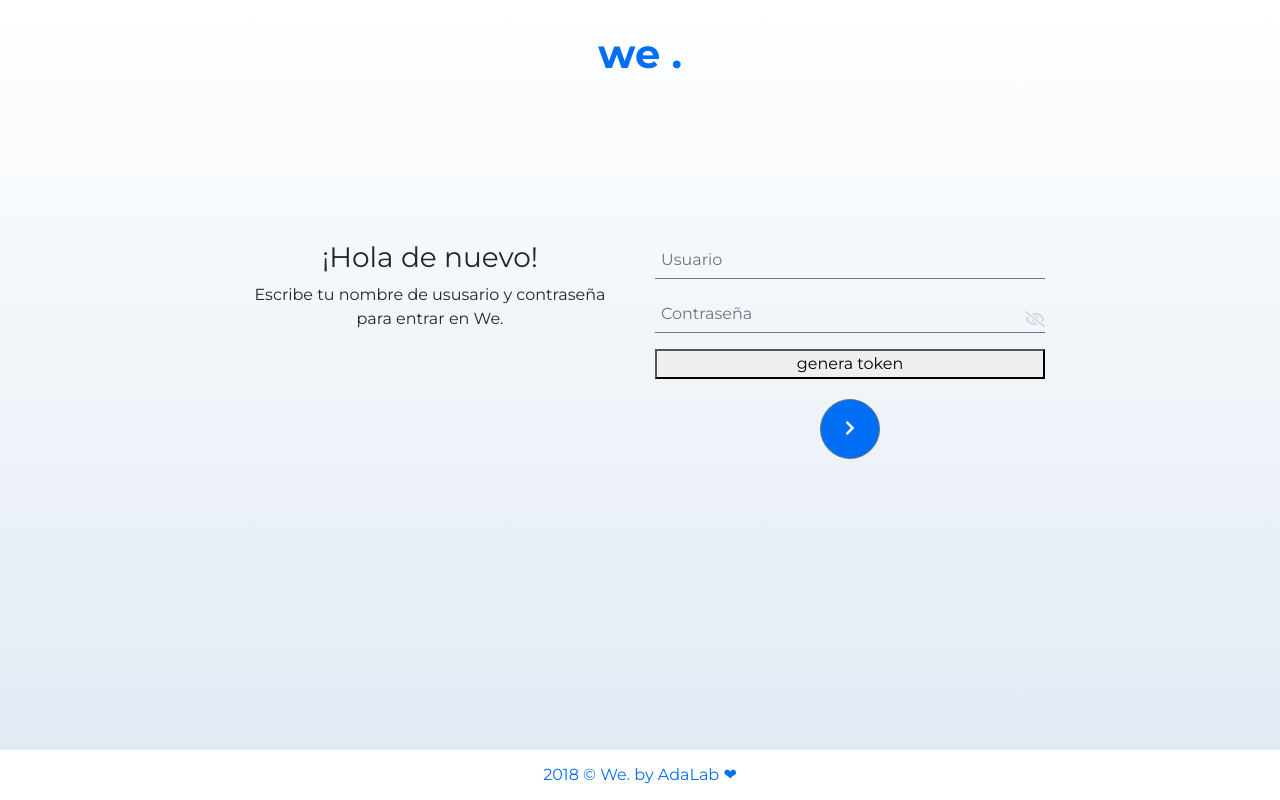
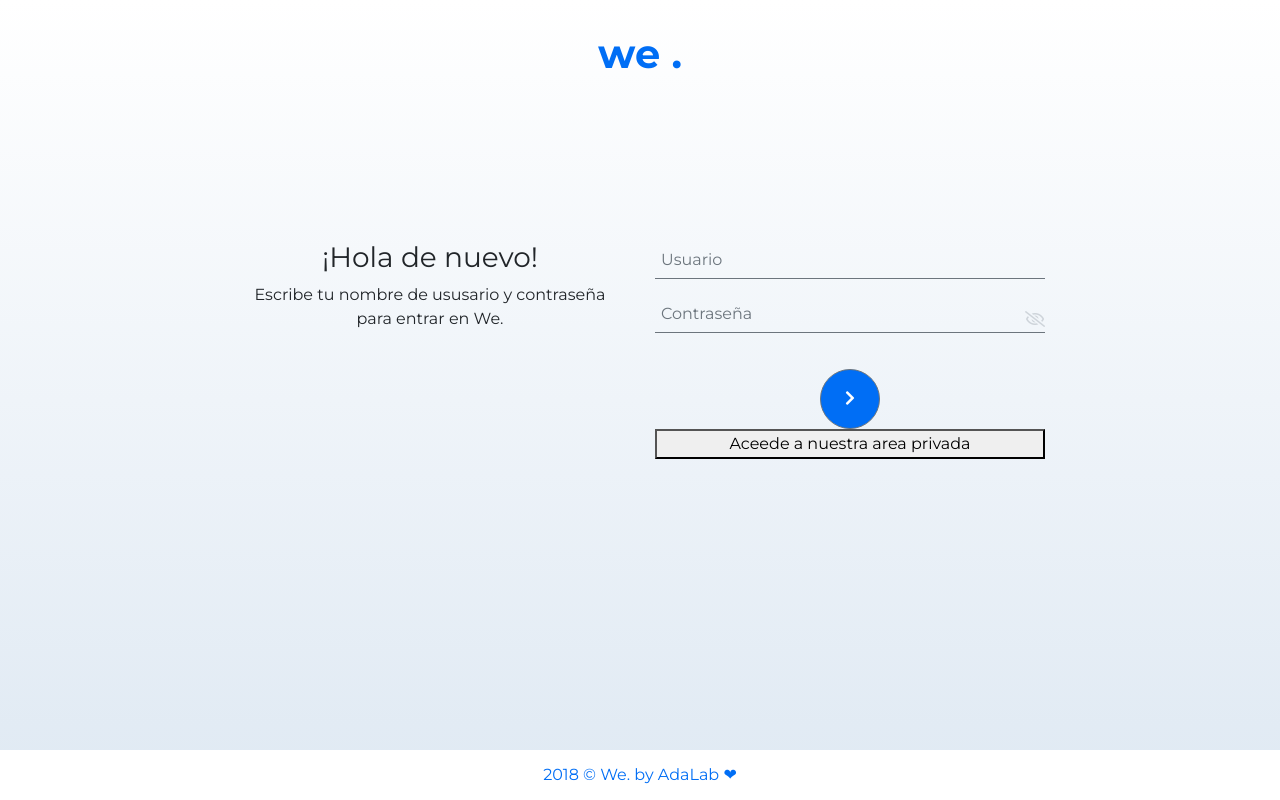
Before and after one commit to StringProjects/adalab, a React (Create React App) app: page / in a window 1280 px wide. Built offline with nearby package versions, Linux system fonts and the light colour scheme.

Commit message:
create button to get token II

```diff
--- a/src/Components/LoginComponents/WeForm.js
+++ b/src/Components/LoginComponents/WeForm.js
@@ -89,19 +89,18 @@ class WeForm extends Component {
                             errorClass= {this.props.errorClass}
                             className="error-message"
                         />
-                        <button
-                            onClick={onSubmitBtn}
-                        >
-                            genera token
-                        </button>
+
                         <Button
                             type="submit"
                             className="btn btn--login"
+                        >
+                            <i className="fas fa-chevron-right"></i>
+                        </Button>
+                        <button
                             onClick={getToken}
                         >
-
-                            <i className="fas fa-chevron-right"></i>
-                        </Button>
+                            Aceede a nuestra area privada
+                        </button>
                 </Form>
             </div>
         );
```
